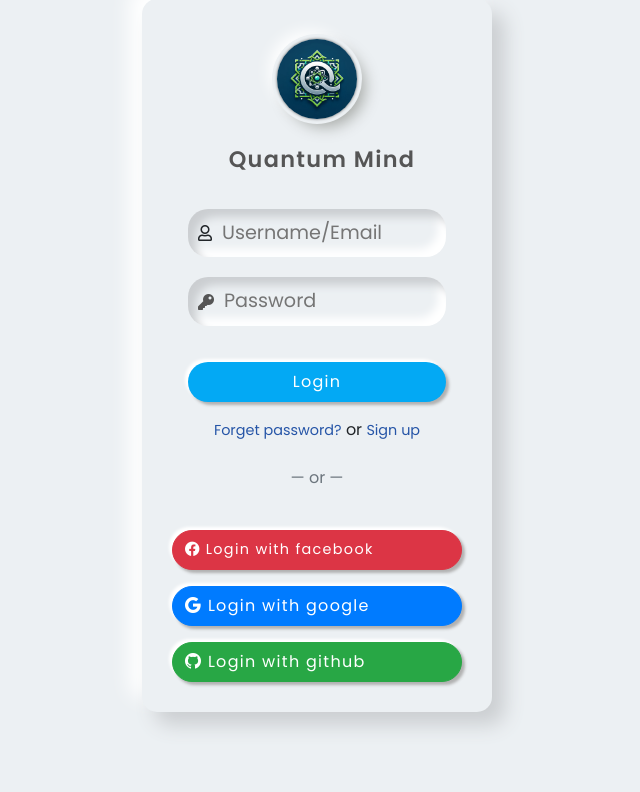
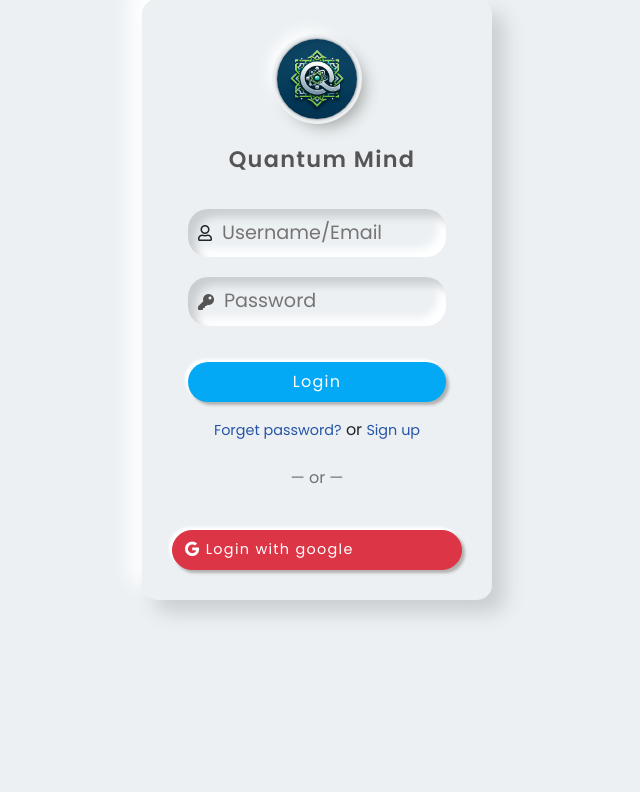
Before and after one commit to Abdur-Rahim-sheikh/QuantumMind, a Django app: page /login/ in a window 1280 px wide. Shown: the part 81-873 px from the top of the page, without its empty margins (323-963 px from the left). After the commit the page ends 698 px from the top, so only its background shows below. Run offline with Django 5.2, Linux system fonts and the light colour scheme; parts of the project's set-up code (start-up, migrations or seed data) failed here and were passed over; some libraries are stand-ins or nearby versions.

Commit message:
login established with Google

```diff
--- a/project/settings.py
+++ b/project/settings.py
@@ -29,7 +29,7 @@ SECRET_KEY = "django-insecure-b2b+-3^-q_y6)0(5@!-ikgv^^(drv^l_7(m_tlig_+xb2lc9-l
 # SECURITY WARNING: don't run with debug turned on in production!
 DEBUG = True
 
-ALLOWED_HOSTS = []
+SESSION_COOKIE_DOMAIN = ".localhost"
 
 # Application definition
 SITE_ID = 2
--- a/public/templates/accounts/login.html
+++ b/public/templates/accounts/login.html
@@ -25,9 +25,9 @@
     </div>
     <span class="d-block text-center my-4 text-muted">— or —</span>
     <div class="mt-3">
-        <a type="button" class="btn btn-danger mt-3 pt-2" style="text-align:start" href="{% url 'social:begin' 'google-oauth2' %}?next={{ request.path }} %}"><i class="bi bi-facebook"></i> Login with facebook</a>
-        <button class="btn btn-primary mt-3" style="text-align:start"><i class="bi bi-google"></i> Login with google</button>
-        <button class="btn btn-success mt-3" style="text-align:start"><i class="bi bi-github"></i> Login with github</button>
+<!--        <a type="button" class="btn btn-danger mt-3 pt-2" style="text-align:start" href="#"><i class="bi bi-facebook"></i> Login with facebook</a>-->
+        <a type="button" class="btn btn-danger mt-3 pt-2" style="text-align:start" href="{% url 'social:begin' 'google-oauth2' %}"><i class="bi bi-google"></i> Login with google</a>
+<!--        <button class="btn btn-success mt-3" style="text-align:start"><i class="bi bi-github"></i> Login with github</button>-->
     </div>
 </div>
 {% endblock content %}
```
